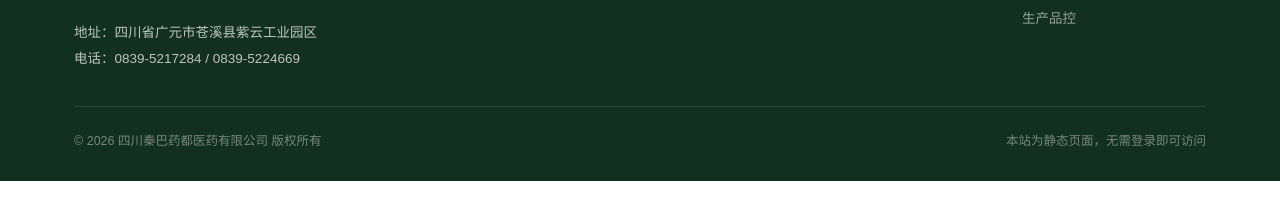
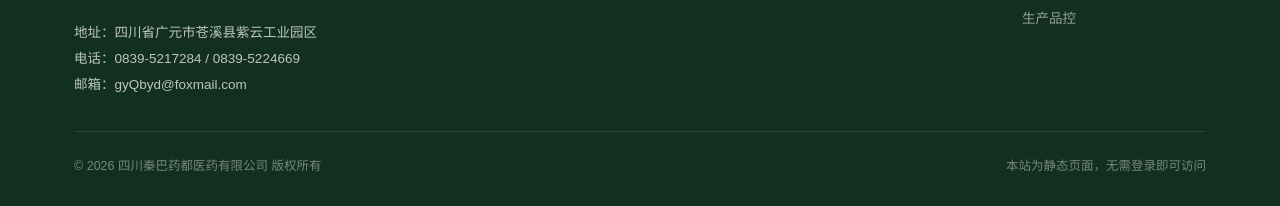
Before and after one commit to liwenchun/QBYD, a plain HTML site: page index.html in a window 1280 px wide. Shown: the part 4043-4249 px from the top of the page. Before the commit the page ends 4224 px from the top, so only its background shows below. Drawn offline with Linux system fonts and the light colour scheme.

Commit message:
Add files via upload
111

```diff
--- a/index.html
+++ b/index.html
@@ -1045,7 +1045,8 @@
         <p>立足秦巴山区道地药材资源，贯通种植、加工、仓储与销售，服务中药材全产业链。</p>
         <p style="margin-top:14px;color:rgba(255,255,255,.72);">
           地址：四川省广元市苍溪县紫云工业园区<br>
-          电话：0839-5217284 / 0839-5224669
+          电话：0839-5217284 / 0839-5224669<br>
+		  邮箱：gyQbyd@foxmail.com
         </p>
       </div>
       <div class="footer-links">
```
